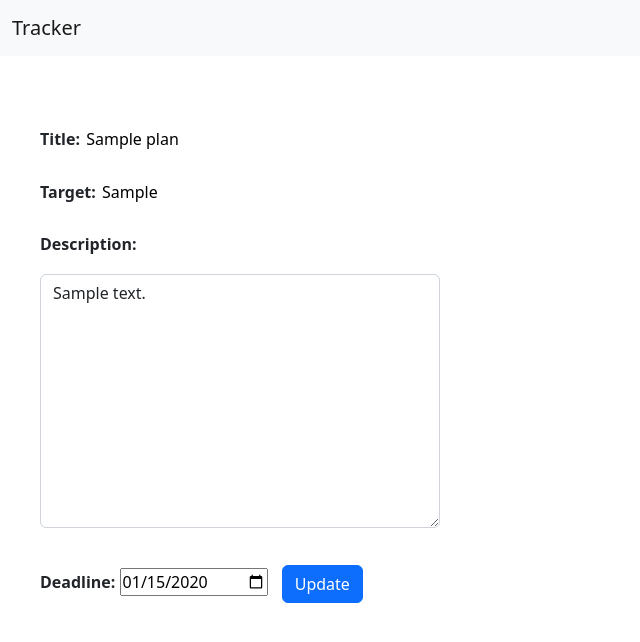
After one commit to Leo-GeZhao/Tracker, a Django app: page /plan/1/update/ in a window 1280 px wide. The commit adds this page. Shown: the top 642 px of the page, without its empty margins (0-640 px from the left). Run offline with Django 4.2, Linux system fonts and the light colour scheme; tables that the repository leaves empty hold one stand-in row (values such as "Sample post").

Commit message:
finish crud for plan

```diff
--- a/main_app/forms.py
+++ b/main_app/forms.py
@@ -10,6 +10,16 @@ class PlanForm(ModelForm):
         model = Plan
         fields = '__all__'
         widgets = {
-            'description': forms.Textarea(attrs = {}),
+            'description': forms.Textarea(attrs = {'style' : 'margin-top:10px;'}),
             "deadline": forms.DateInput(attrs = {'id' : 'id_deadline', 'type' : 'date'})
         }
+class UpdatePlanForm(ModelForm):
+    class Meta:
+        model = Plan
+        fields = ['title','target','description', 'deadline']
+        widgets = {
+            'title': forms.TextInput(attrs = {'readonly' : True, 'style' : 'border:none transparent; outline: none;'}),
+            'target': forms.TextInput(attrs = {'readonly' : True, 'style' : 'border:none transparent; outline: none;', 'size' : 50}),
+            'description': forms.Textarea(attrs = {'class' : 'form-control', 'style': 'width:400px; margin-top:10px;'}),
+            "deadline": forms.DateInput(attrs = { 'type' : 'date', 'style' : 'margin-top:20px'})
+        }
--- a/main_app/models.py
+++ b/main_app/models.py
@@ -1,4 +1,5 @@
 from django.db import models
+from django.urls import reverse
 
 # Create your models here.
 class Plan(models.Model):
@@ -10,3 +11,6 @@ class Plan(models.Model):
 
     def __str__(self):
         return f"{self.title} estimated to be complete at {self.deadline}, which is created on {self.create_date}"
+
+    def get_absolute_url(self):
+        return reverse('plan_detail', kwargs={'plan_id': self.id})
--- a/main_app/templates/plan_detail.html
+++ b/main_app/templates/plan_detail.html
@@ -9,7 +9,7 @@
     <div class="card-body">
       <h5 class="card-title">{{plan.target}}</h5>
       <p class="card-text">{{plan.description}}</p>
-      <a href="#" class="btn btn-primary">EDIT</a>
+      <a href="{% url 'update_plan' plan.id %}" class="btn btn-primary">EDIT</a>
     </div>
     <div class="card-footer text-muted">
       Created on - {{plan.create_date}}
--- /dev/null
+++ b/main_app/templates/update_plan.html
@@ -0,0 +1,17 @@
+{% extends 'base.html' %}
+
+{% block content %}
+<form action="{% url 'update_plan' plan.id %}" method="post">
+    {% csrf_token %}
+    <div class="form-group" style="margin-left:40px;">
+        <!-- {{form.as_table}} -->
+        {% for field in form %}
+        <div style="margin-top:20px">
+            <label class="form-label"><strong>{{ field.label }}: </strong></label>
+            {{field}}
+            {% endfor %}
+            <input type="submit" value="Update" class="btn btn-primary" style="margin-left:10px">
+        </div>
+    </div>
+</form>
+{% endblock %}
--- a/main_app/urls.py
+++ b/main_app/urls.py
@@ -5,5 +5,6 @@ urlpatterns = [
     path('', views.index, name='index'),
     path('add_plan/', views.add_plan, name='add_plan'),
     path('plan/<int:plan_id>/', views.plan_detail, name='plan_detail'),
-    path('plan/<int:plan_id>/delete/', views.delete_plan, name='delete_plan')
+    path('plan/<int:plan_id>/delete/', views.delete_plan, name='delete_plan'),
+    path('plan/<int:pk>/update/', views.PlanUpdate.as_view(), name='update_plan'),
 ]
--- a/main_app/views.py
+++ b/main_app/views.py
@@ -1,6 +1,9 @@
 from django.shortcuts import render, redirect
-from .forms import PlanForm
+
+from .forms import PlanForm, UpdatePlanForm
 from .models import Plan
+from django.views.generic import UpdateView
+
 
 # Create your views here.
 def index(request):
@@ -29,3 +32,8 @@ def plan_detail(request, plan_id):
 def delete_plan(request, plan_id):
     Plan.objects.get(id = plan_id).delete()
     return redirect('index')
+
+class PlanUpdate(UpdateView):
+    model = Plan
+    form_class = UpdatePlanForm
+    template_name = 'update_plan.html'
```
